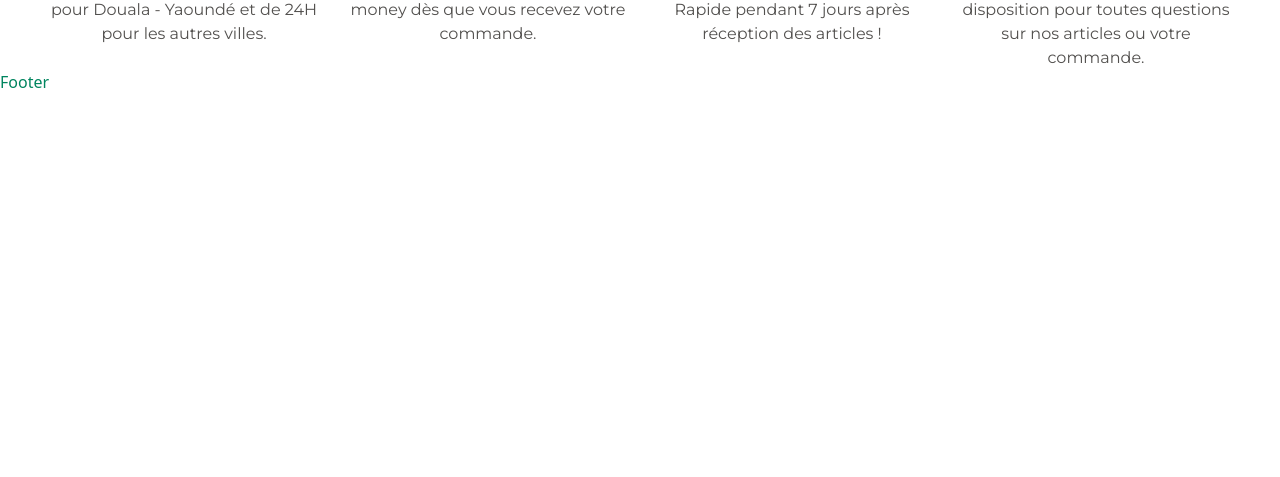
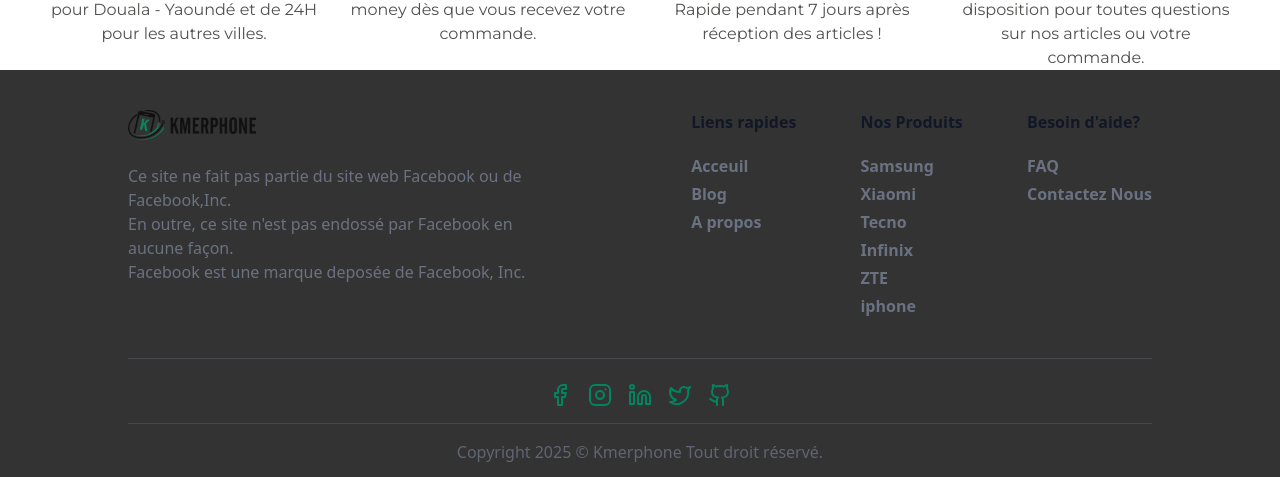
Before and after one commit to Warano02/kmerphone, a React (Vite) app: page / in a window 1280 px wide. Shown: the part 1966-2443 px from the top of the page. Before the commit the page ends 2060 px from the top, so only its background shows below. Built offline with nearby package versions, Linux system fonts and the light colour scheme.

Commit message:
footer okay

```diff
--- a/src/components/Footer.tsx
+++ b/src/components/Footer.tsx
@@ -1,8 +1,82 @@
+import Logo from "@/assets/Logo-KMERPHONE_190x.png"
+import { useAppContext } from "@/hooks/useAppContext";
+import { Link } from "react-router";
 
 function Footer() {
-  return (
-    <div className="text-primary">Footer</div>
-  )
+    const { AppName } = useAppContext()
+    const linkSections = [
+        {
+            title: "Liens rapides",
+            links: [{ label: "Acceuil", target: "/" }, { label: "Blog", target: "/blog" }, { label: "A propos", target: "/about" }]
+        },
+        {
+            title: "Nos Produits",
+            links: [{ label: "Samsung", target: "/collections/samsung" }, { label: "Xiaomi", target: "/collections/xiaomi" },{ label: "Tecno", target: "/collections/tecno" },{ label: "Infinix", target: "/collections/infinix" },{ label: "ZTE", target: "/collections/zte" },{ label: "iphone", target: "/collections/iphone" }]
+        },
+        {
+            title: "Besoin d'aide?",
+            links: [{ label: "FAQ", target: "/faq" }, { label: "Contactez Nous", target: "/contactus" },]
+        },
+
+    ];
+
+    return (
+        <div className="px-6 md:px-16 lg:px-24 xl:px-32 bg-[#333333] text-secondary">
+            <div className="flex flex-col md:flex-row items-start justify-between gap-10 py-10 border-b border-gray-500/30 text-gray-500">
+                <div>
+                    <img className="w-34 md:w-32" src={Logo} alt="Logo " />
+                    <p className="max-w-[410px] mt-6">Ce site ne fait pas partie du site web Facebook ou de Facebook,Inc. <br /> En outre, ce site n'est pas endossé par Facebook en aucune façon. <br /> Facebook est une marque deposée de Facebook, Inc. </p>
+                </div>
+                <div className="flex flex-wrap justify-between w-full md:w-[45%] gap-5">
+                    {linkSections.map((section, index) => (
+                        <div key={index}>
+                            <h3 className="font-bold text-base text-gray-900 md:mb-5 mb-2">{section.title}</h3>
+                            <ul className="font-semibold space-y-1">
+                                {section.links.map((link, i) => (
+                                    <li key={i}>
+                                        <Link to={link.target} className="hover:underline transition">{link.label}</Link>
+                                    </li>
+                                ))}
+                            </ul>
+                        </div>
+                    ))}
+                </div>
+            </div>
+
+            <div className="flex items-center gap-4 mt-2 text-primary justify-center border-b border-gray-500/30 py-4">
+                <a href="#" className="hover:-translate-y-0.5 transition-all duration-300">
+                    <svg width="24" height="24" viewBox="0 0 24 24" fill="none" xmlns="http://www.w3.org/2000/svg">
+                        <path d="M18 2h-3a5 5 0 0 0-5 5v3H7v4h3v8h4v-8h3l1-4h-4V7a1 1 0 0 1 1-1h3z" stroke="currentColor" stroke-width="2" stroke-linecap="round" stroke-linejoin="round" />
+                    </svg>
+                </a>
+                <a href="#" className="hover:-translate-y-0.5 transition-all duration-300 border-b-secondary">
+                    <svg width="24" height="24" viewBox="0 0 24 24" fill="none" xmlns="http://www.w3.org/2000/svg">
+                        <path d="M17 2H7a5 5 0 0 0-5 5v10a5 5 0 0 0 5 5h10a5 5 0 0 0 5-5V7a5 5 0 0 0-5-5" stroke="currentColor" stroke-width="2" stroke-linecap="round" stroke-linejoin="round" />
+                        <path d="M16 11.37a4 4 0 1 1-7.914 1.173A4 4 0 0 1 16 11.37m1.5-4.87h.01" stroke="currentColor" stroke-width="2" stroke-linecap="round" stroke-linejoin="round" />
+                    </svg>
+                </a>
+                <a href="https://www.linkedin.com/in/felixwarano/" className="hover:-translate-y-0.5 transition-all duration-300">
+                    <svg width="24" height="24" viewBox="0 0 24 24" fill="none" xmlns="http://www.w3.org/2000/svg">
+                        <path d="M16 8a6 6 0 0 1 6 6v7h-4v-7a2 2 0 0 0-4 0v7h-4v-7a6 6 0 0 1 6-6M6 9H2v12h4zM4 6a2 2 0 1 0 0-4 2 2 0 0 0 0 4" stroke="currentColor" stroke-width="2" stroke-linecap="round" stroke-linejoin="round" />
+                    </svg>
+                </a>
+                <a href="#" className="hover:-translate-y-0.5 transition-all duration-300">
+                    <svg width="24" height="24" viewBox="0 0 24 24" fill="none" xmlns="http://www.w3.org/2000/svg">
+                        <path d="M22 4s-.7 2.1-2 3.4c1.6 10-9.4 17.3-18 11.6 2.2.1 4.4-.6 6-2C3 15.5.5 9.6 3 5c2.2 2.6 5.6 4.1 9 4-.9-4.2 4-6.6 7-3.8 1.1 0 3-1.2 3-1.2" stroke="currentColor" stroke-width="2" stroke-linecap="round" stroke-linejoin="round" />
+                    </svg>
+                </a>
+                <a href="https://github.com/warano02" className="hover:-translate-y-0.5 transition-all duration-300">
+                    <svg width="24" height="24" viewBox="0 0 24 24" fill="none" xmlns="http://www.w3.org/2000/svg">
+                        <path d="M15 22v-4a4.8 4.8 0 0 0-1-3.5c3 0 6-2 6-5.5.08-1.25-.27-2.48-1-3.5.28-1.15.28-2.35 0-3.5 0 0-1 0-3 1.5-2.64-.5-5.36-.5-8 0C6 2 5 2 5 2c-.3 1.15-.3 2.35 0 3.5A5.4 5.4 0 0 0 4 9c0 3.5 3 5.5 6 5.5-.39.49-.68 1.05-.85 1.65S8.93 17.38 9 18v4" stroke="currentColor" stroke-width="2" stroke-linecap="round" stroke-linejoin="round" />
+                        <path d="M9 18c-4.51 2-5-2-7-2" stroke="currentColor" stroke-width="2" stroke-linecap="round" stroke-linejoin="round" />
+                    </svg>
+                </a>
+            </div>
+            <p className="py-4 text-center text-sm md:text-base text-gray-500/80">
+                Copyright {new Date().getFullYear()} © <a href="/">{AppName} </a> Tout droit réservé.
+            </p>
+        </div>
+    )
 }
 
 export default Footer
```
